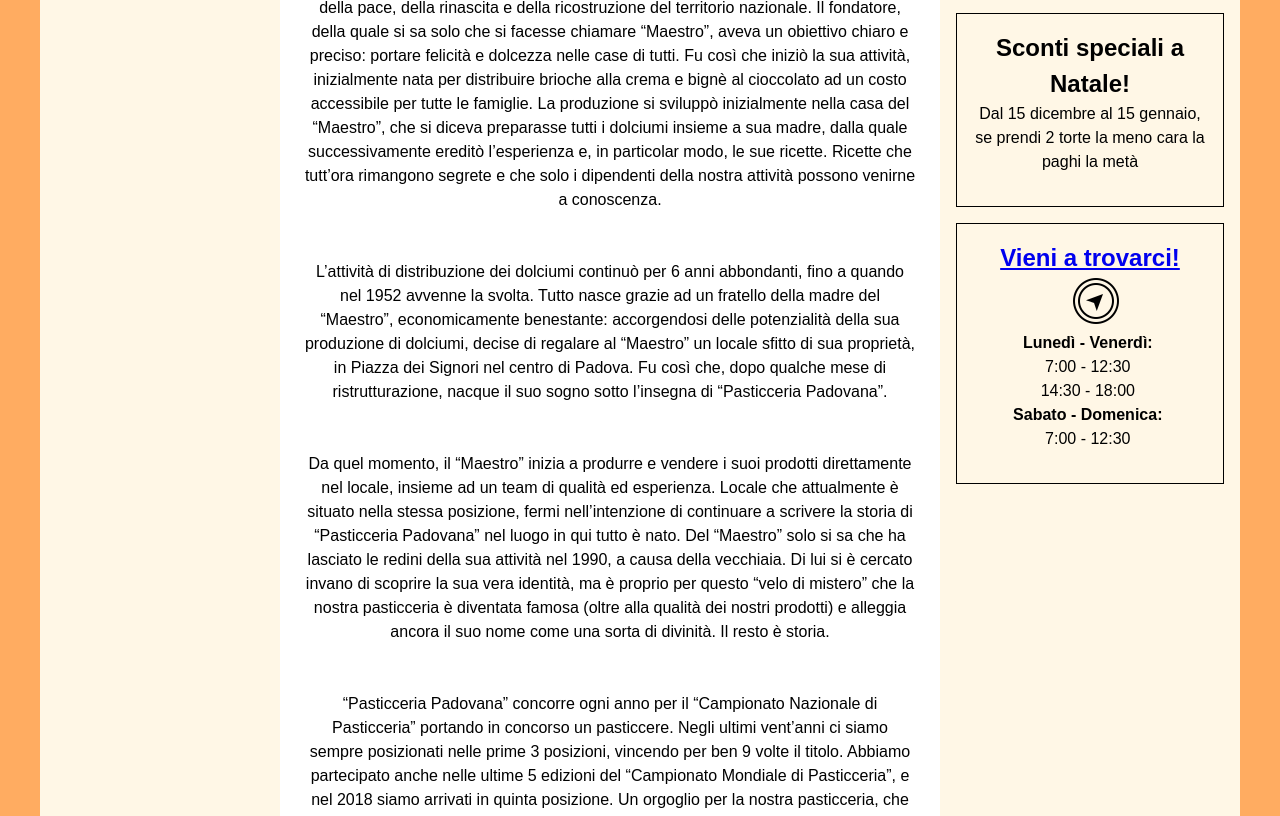
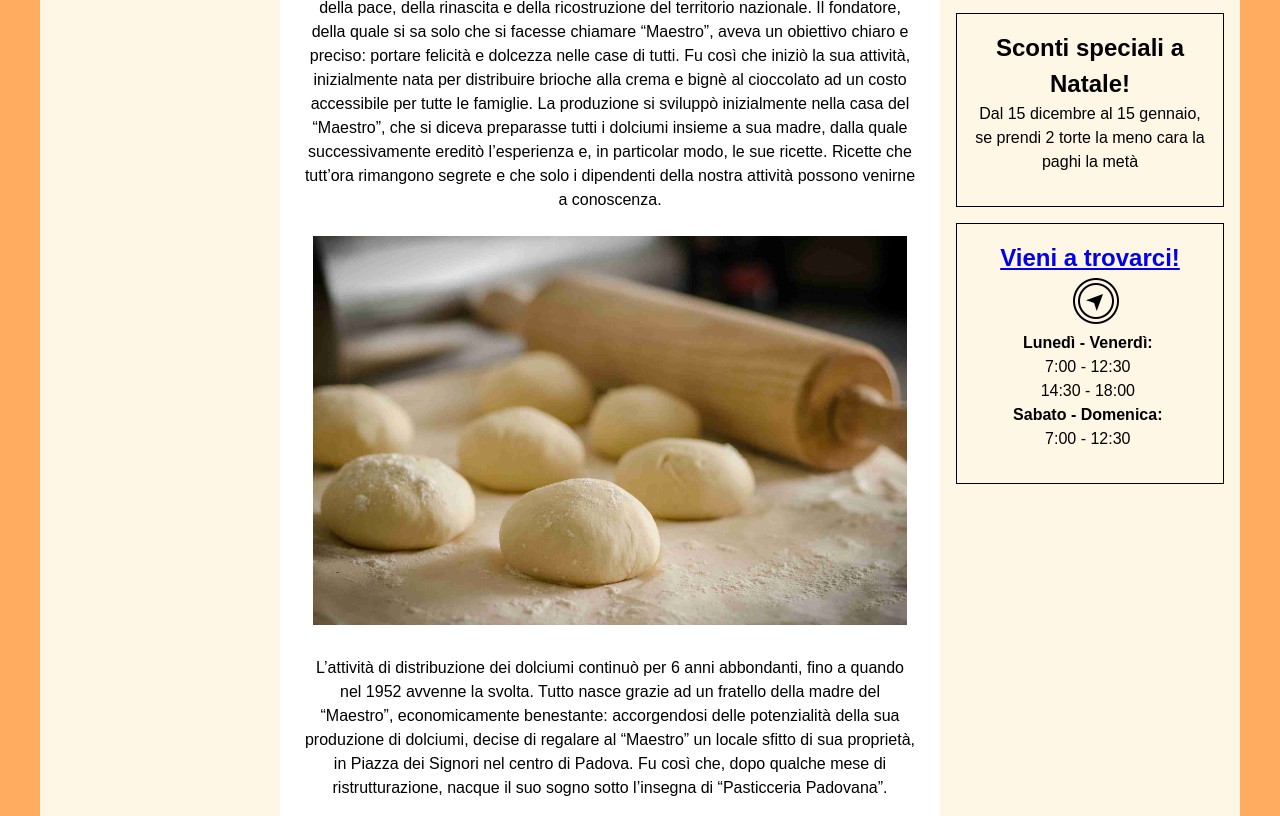
Before and after one commit to marcoDallas/TECWEB1920, a PHP site: page /php/storia.php in a window 1280 px wide. Shown: the part 432-1248 px from the top of the page. Run offline with PHP 8.4, Linux system fonts and the light colour scheme.

Commit message:
#228 modifica php
Aggiunte immagini a home.php e storia.php

```diff
--- a/website/www/php/home.php
+++ b/website/www/php/home.php
@@ -20,13 +20,15 @@
            un’esperienza unica. Situata nel centro di Padova, dal 1946 la nostra pasticceria offre innumerevoli prodotti,
            dalle paste da gustare in loco alle torte pronte all’acquisto. È un’eccellenza riconosciuta nel territorio padovano,
            in quanto produciamo prodotti classici e sperimentali che provengono dalle mani dei nostri pasticceri selezionati.
-       </p>
+        </p>
+        <img class="imgHome" src="../images/pasticceria/home_1.jpeg" alt=""/>
         <p>
             Alcuni dei prodotti seguono alla lettera le antiche ricette segrete del “Maestro”, una figura importantissima nella
             storia di “Pasticceria Padovana”, in quanto è riconosciuto come il fondatore. Innovare, con uno sguardo al passato:
             è in questo modo che offriamo al cliente il massimo della loro esperienza all’interno del nostro locale, assaporando
             gusti nuovi miscelati a quelli antichi.
         </p>
+        <img class="imgHome" src="../images/pasticceria/home_2.jpg" alt=""/>
         <p>
             Il nostro motto riprende un famosissimo ipse dixit di Leonardo Da Vinci: “La semplicità è la massima raffinatezza”.
             I nostri prodotti, sebbene abbiano una particolare preparazione ed elaborazione,
--- a/website/www/php/storia.php
+++ b/website/www/php/storia.php
@@ -25,6 +25,7 @@
                 madre, dalla quale successivamente ereditò l’esperienza e, in particolar modo, le sue ricette. Ricette che tutt’ora
                 rimangono segrete e che solo i dipendenti della nostra attività possono venirne a conoscenza.
             </p>
+            <img class="imgStoria" src="../images/pasticceria/storia_1.jpg" alt=""/>
             <p>
                 L’attività di distribuzione dei dolciumi continuò per 6 anni abbondanti, fino a quando nel 1952 avvenne la svolta.
                 Tutto nasce grazie ad un fratello della madre del “Maestro”, economicamente benestante: accorgendosi delle potenzialità
@@ -32,6 +33,7 @@
                 nel centro di Padova. Fu così che, dopo qualche mese di ristrutturazione, nacque il suo sogno sotto l’insegna di “Pasticceria
                 Padovana”.
             </p>
+            <img class="imgStoria" src="../images/pasticceria/storia_2.jpg" alt=""/>
             <p>
                 Da quel momento, il “Maestro” inizia a produrre e vendere i suoi prodotti direttamente nel locale, insieme ad un team di
                 qualità ed esperienza. Locale che attualmente è situato nella stessa posizione, fermi nell’intenzione di continuare a scrivere
@@ -41,6 +43,7 @@
                 pasticceria è diventata famosa (oltre alla qualità dei nostri prodotti) e alleggia ancora il suo nome come una sorta di divinità.
                 Il resto è storia.
             </p>
+            <img class="imgStoria" src="../images/pasticceria/storia_3.jpg" alt=""/>
             <p>
                 “Pasticceria Padovana” concorre ogni anno per il “Campionato Nazionale di Pasticceria” portando in concorso un pasticcere.
                 Negli ultimi vent’anni ci siamo sempre posizionati nelle prime 3 posizioni, vincendo per ben 9 volte il titolo. Abbiamo
```
